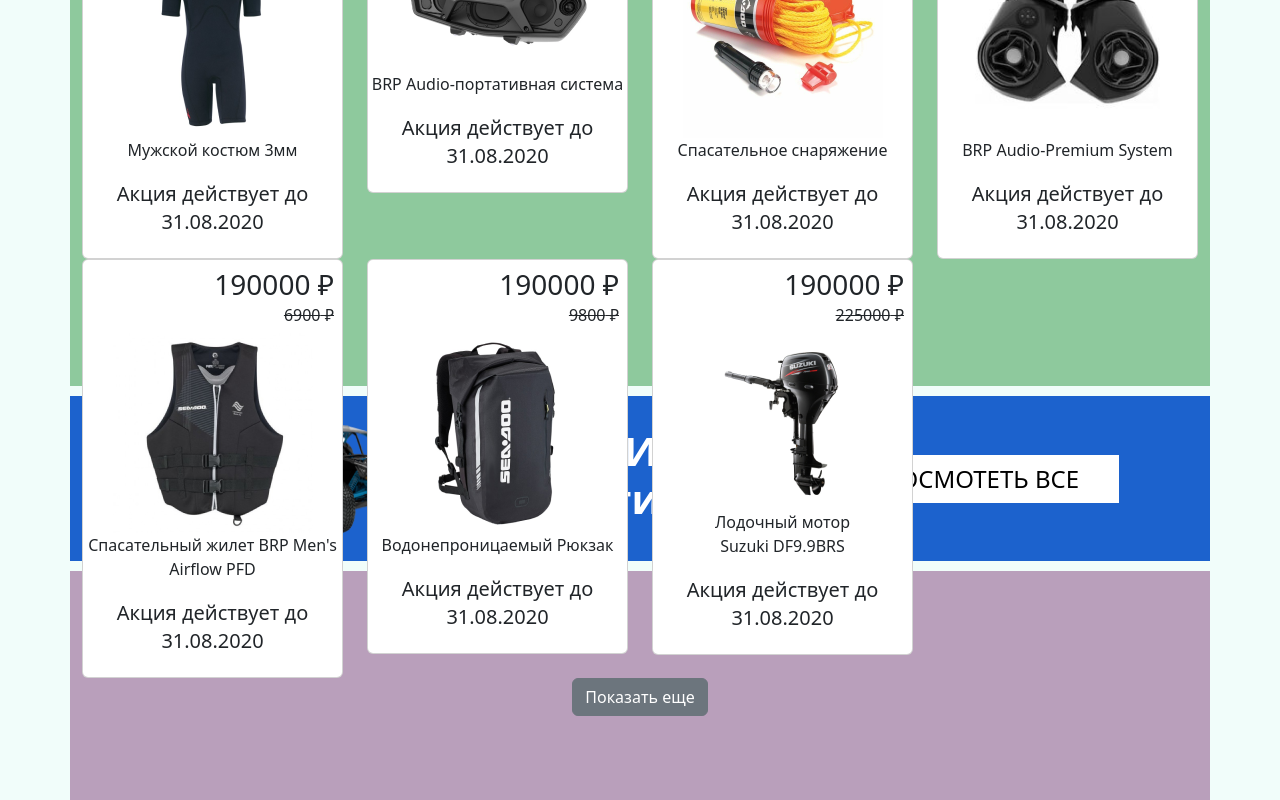
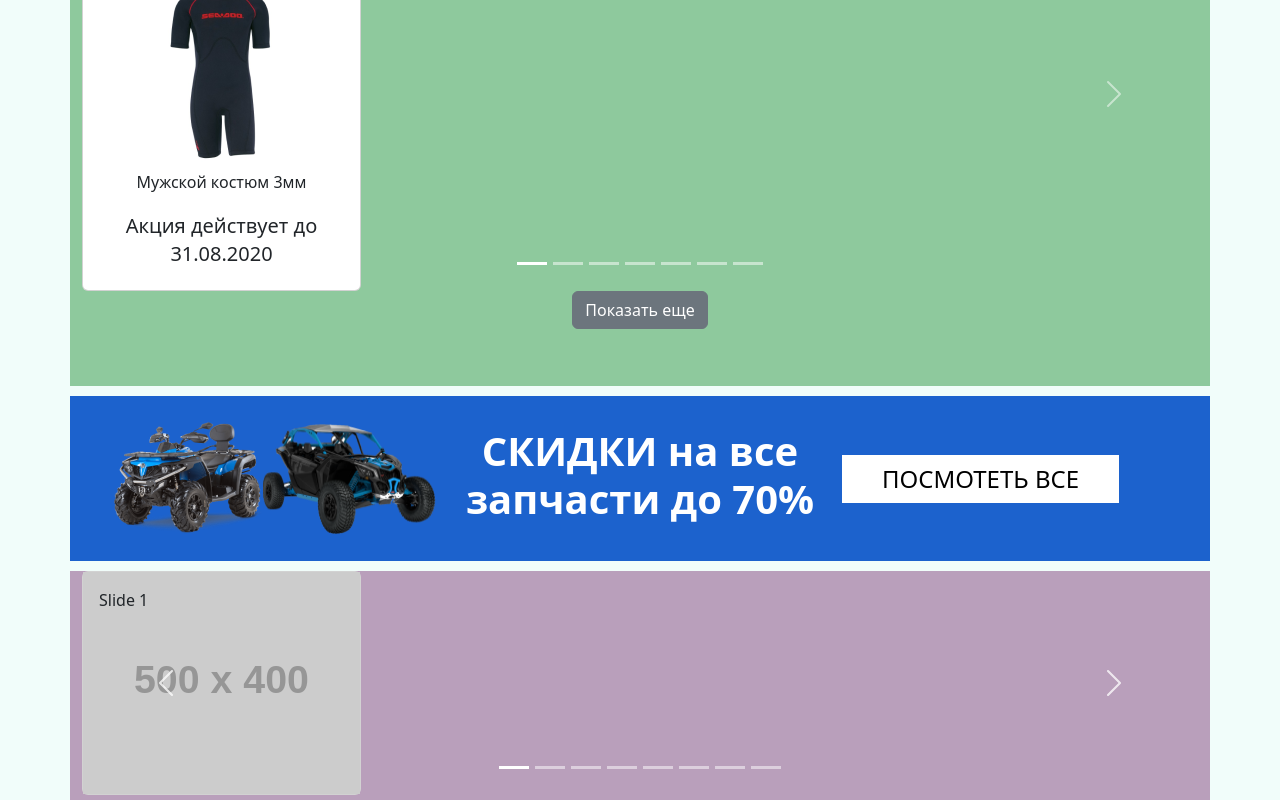
Before and after one commit to V-Ivanich/online_store, a React (Create React App) app: page / in a window 1280 px wide. Shown: the part 1300-2100 px from the top of the page. Built offline with nearby package versions, Linux system fonts and the light colour scheme.

Commit message:
new carousel

```diff
--- a/src/component/pages_1/popularGoods/index.jsx
+++ b/src/component/pages_1/popularGoods/index.jsx
@@ -1,5 +1,5 @@
 import React from "react";
-import { Container, Row, Col } from "react-bootstrap";
+import { Container, Row, Col, Carousel, CarouselItem } from "react-bootstrap";
 import styles from "./popularGoods.module.scss";
 import PropTypes from "prop-types";
 import CardTemplate from "../../cardTemplate";
@@ -11,7 +11,7 @@
                 <Row>
                     <h2>Популярные товары</h2>
                 </Row>
-                <Row>
+                <Row className="m-2 pb-3">
                     <div className="d-flex ">
                         <a className={styles.mar_gin} href="!#">
                             запчасти
@@ -34,11 +34,20 @@
                     </div>
                 </Row>
                 <Row>
-                    {popular.map((item) => (
-                        <Col className="col-3" key={item.id}>
-                            <CardTemplate dataItem={item} />
-                        </Col>
-                    ))}
+                    <Container>
+                        <Carousel className="carousel slide" role="listbox">
+                            {popular.map((item) => (
+                                <CarouselItem key={item.id}>
+                                    <Col className="col-3">
+                                        <CardTemplate
+                                            dataItem={item}
+                                            className="img-fluid"
+                                        />
+                                    </Col>
+                                </CarouselItem>
+                            ))}
+                        </Carousel>
+                    </Container>
                 </Row>
                 <Row>
                     <div className="d-flex justify-content-center">
--- a/src/component/pages_1/whatTheyBuy/index.jsx
+++ b/src/component/pages_1/whatTheyBuy/index.jsx
@@ -1,12 +1,113 @@
 import React from "react";
-import { Container } from "react-bootstrap";
+import { Container, Carousel, CarouselItem } from "react-bootstrap";
 import styles from "./what_buy.module.scss";
 
 export const WhatBay = () => {
     return (
         <>
             <Container className={styles.body_what}>
-                <h1>Hello</h1>
+                <Carousel className="carousel" role="listbox">
+                    <CarouselItem className="carousel-item">
+                        <div className="col-md-3">
+                            <div className="card">
+                                <div className="card-img">
+                                    <img
+                                        src="//via.placeholder.com/500x400/31f?text=1"
+                                        className="img-fluid"
+                                    />
+                                </div>
+                                <div className="card-img-overlay">Slide 1</div>
+                            </div>
+                        </div>
+                    </CarouselItem>
+                    <CarouselItem className="carousel-item">
+                        <div className="col-md-3">
+                            <div className="card">
+                                <div className="card-img">
+                                    <img
+                                        src="//via.placeholder.com/500x400/e66?text=2"
+                                        className="img-fluid"
+                                    />
+                                </div>
+                                <div className="card-img-overlay">Slide 2</div>
+                            </div>
+                        </div>
+                    </CarouselItem>
+                    <CarouselItem>
+                        <div className="col-md-3">
+                            <div className="card">
+                                <div className="card-img">
+                                    <img
+                                        src="//via.placeholder.com/500x400/7d2?text=3"
+                                        className="img-fluid"
+                                    />
+                                </div>
+                                <div className="card-img-overlay">Slide 3</div>
+                            </div>
+                        </div>
+                    </CarouselItem>
+                    <CarouselItem className="carousel-item">
+                        <div className="col-md-3">
+                            <div className="card">
+                                <div className="card-img">
+                                    <img
+                                        src="//via.placeholder.com/500x400?text=4"
+                                        className="img-fluid"
+                                    />
+                                </div>
+                                <div className="card-img-overlay">Slide 4</div>
+                            </div>
+                        </div>
+                    </CarouselItem>
+                    <CarouselItem className="carousel-item">
+                        <div className="col-md-3">
+                            <div className="card">
+                                <div className="card-img">
+                                    <img
+                                        src="//via.placeholder.com/500x400/aba?text=5"
+                                        className="img-fluid"
+                                    />
+                                </div>
+                                <div className="card-img-overlay">Slide 5</div>
+                            </div>
+                        </div>
+                    </CarouselItem>
+                    <CarouselItem className="carousel-item">
+                        <div className="col-md-3">
+                            <div className="card">
+                                <div className="card-img">
+                                    <img
+                                        src="//via.placeholder.com/500x400/fc0?text=6"
+                                        className="img-fluid"
+                                    />
+                                </div>
+                                <div className="card-img-overlay">Slide 6</div>
+                            </div>
+                        </div>
+                    </CarouselItem>
+                    <a
+                        className="carousel-control-prev bg-transparent w-aut"
+                        href="#recipeCarousel"
+                        role="button"
+                        data-bs-slide="prev"
+                    >
+                        <span
+                            className="carousel-control-prev-icon"
+                            aria-hidden="true"
+                        ></span>
+                    </a>
+                    <a
+                        className="carousel-control-next bg-transparent w-aut"
+                        href="#recipeCarousel"
+                        role="button"
+                        data-bs-slide="next"
+                    >
+                        <span
+                            className="carousel-control-next-icon"
+                            aria-hidden="true"
+                        ></span>
+                    </a>
+                </Carousel>
             </Container>
         </>
     );
```
